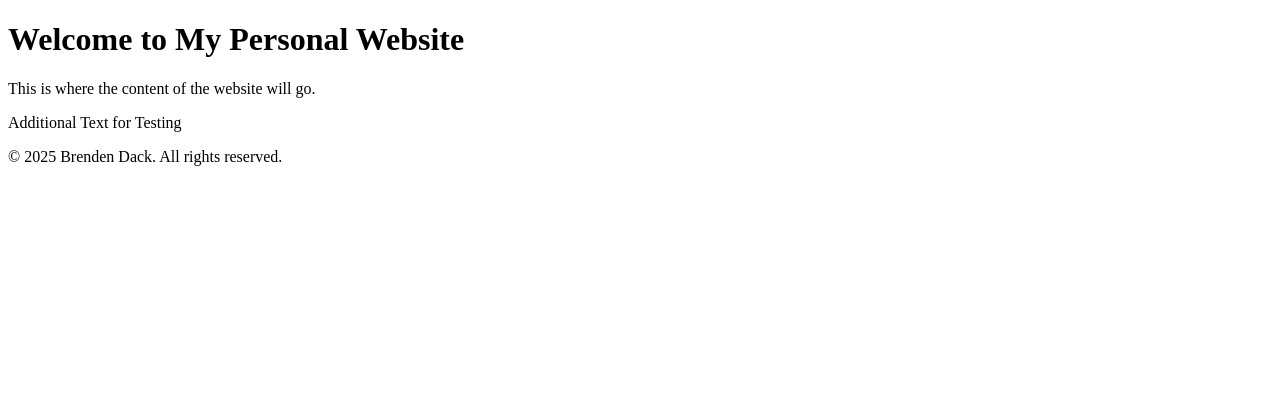
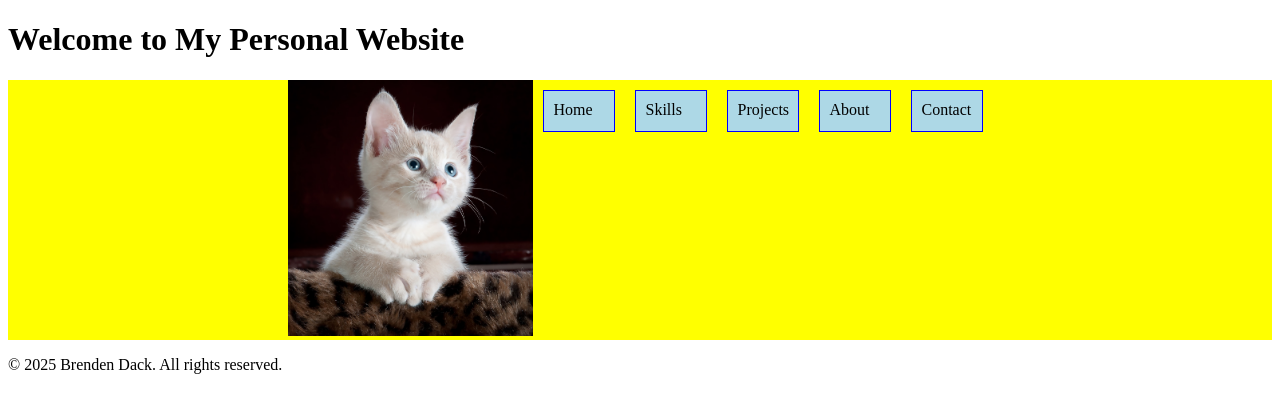
Before and after one commit to BrendenDack/Personal-Website, a plain HTML site: page index.html in a window 1280 px wide. Drawn offline with Linux system fonts and the light colour scheme; files that its build step writes are made by us from their sources.

Commit message:
Begin work. Started working on html and CSS navigation row

```diff
--- a/CSS/styles.css
+++ b/CSS/styles.css
@@ -0,0 +1,38 @@
+.flex-container {
+    display: flex; /* Needed to make into
+    flex container */
+    /* background color */
+    background-color: yellow;
+
+    /* default: horizontal */
+    flex-direction: row;
+
+    /* For Rows */
+    justify-content: center;
+
+    /* For Columns */
+    align-items: space-evenly;
+
+    /* Allows items to wrap to next line, no shrink */
+    flex-wrap: wrap;
+
+    /* Items srink and won't wrap into next line */
+    /* flex-wrap: nowrap; */
+}
+
+.flex-item {
+    margin: 10px;
+    padding: 10px;
+    background-color: lightblue;
+    border: 1px solid blue;
+    width: 50px;
+    height: 20px;
+    /* flex-basis: 200px; */
+    /* flex-grow: 1; */
+    /* flex-shrink: 1; */
+
+}
+
+.flex-image {
+    border: blueviolet;
+}
--- a/index.html
+++ b/index.html
@@ -5,15 +5,20 @@
     <meta name="viewport" content="width=device-width, initial-scale=1.0">
     <meta name="description" content="Personal website of Brenden Dack">
     <title>Brenden Dack - Personal Website</title>
-    <link rel="stylesheet" href="styles.css">
+    <link rel="stylesheet" href="CSS/styles.css">
 </head>
 <body>
     <header>
         <h1>Welcome to My Personal Website</h1>
     </header>
     <main>
-        <p>This is where the content of the website will go.</p>
-        <p>Additional Text for Testing</p>
+        <div class="flex-container">
+            <div class="flex-image"> <img src="cat-551554_1280.jpg" alt="Professional Picture of Brenden Dack" width="245" height="256"> </div>
+            <div class="flex-item">Home</div>
+            <div class="flex-item">Skills</div>
+            <div class="flex-item">Projects</div>
+            <div class="flex-item">About</div>
+            <div class="flex-item">Contact</div>
     </main>
     <footer>
         <p>&copy; 2025 Brenden Dack. All rights reserved.</p>
```
Also changed, not shown: cat-551554_1280.jpg (added).
